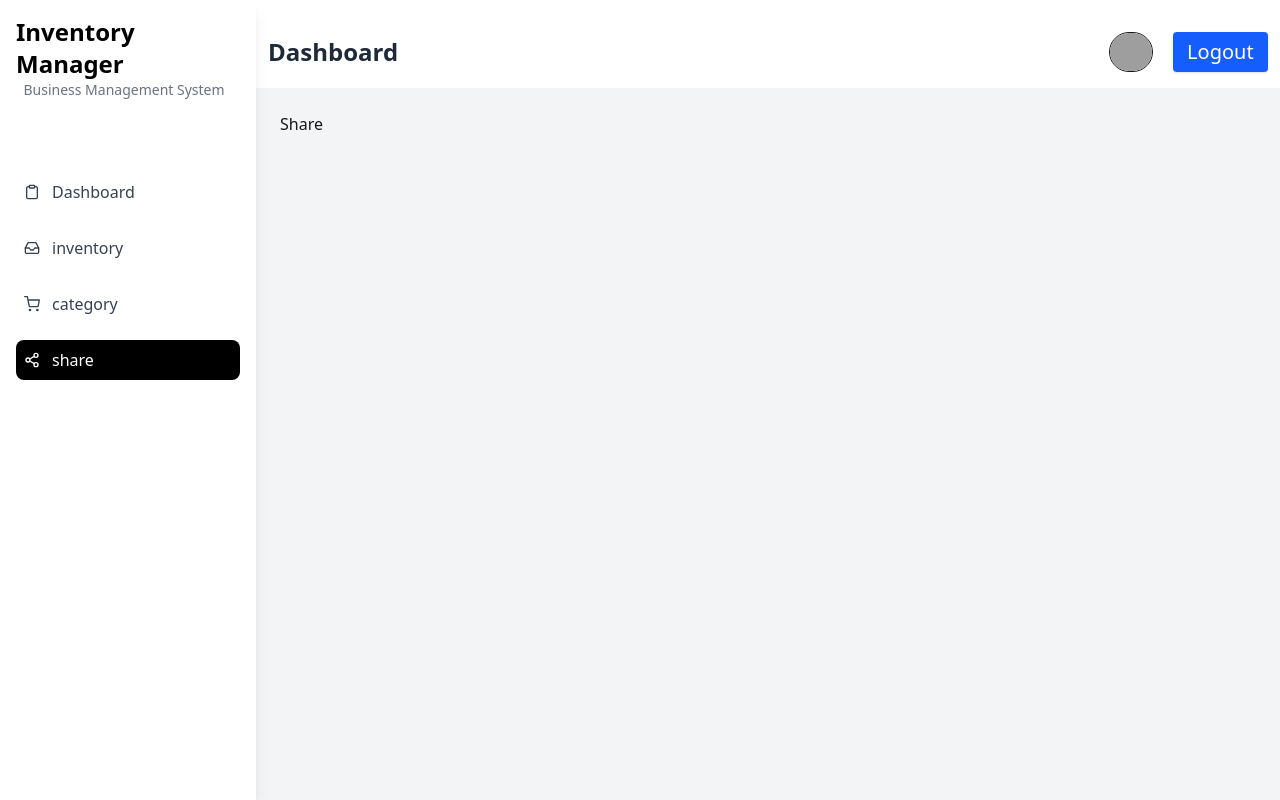
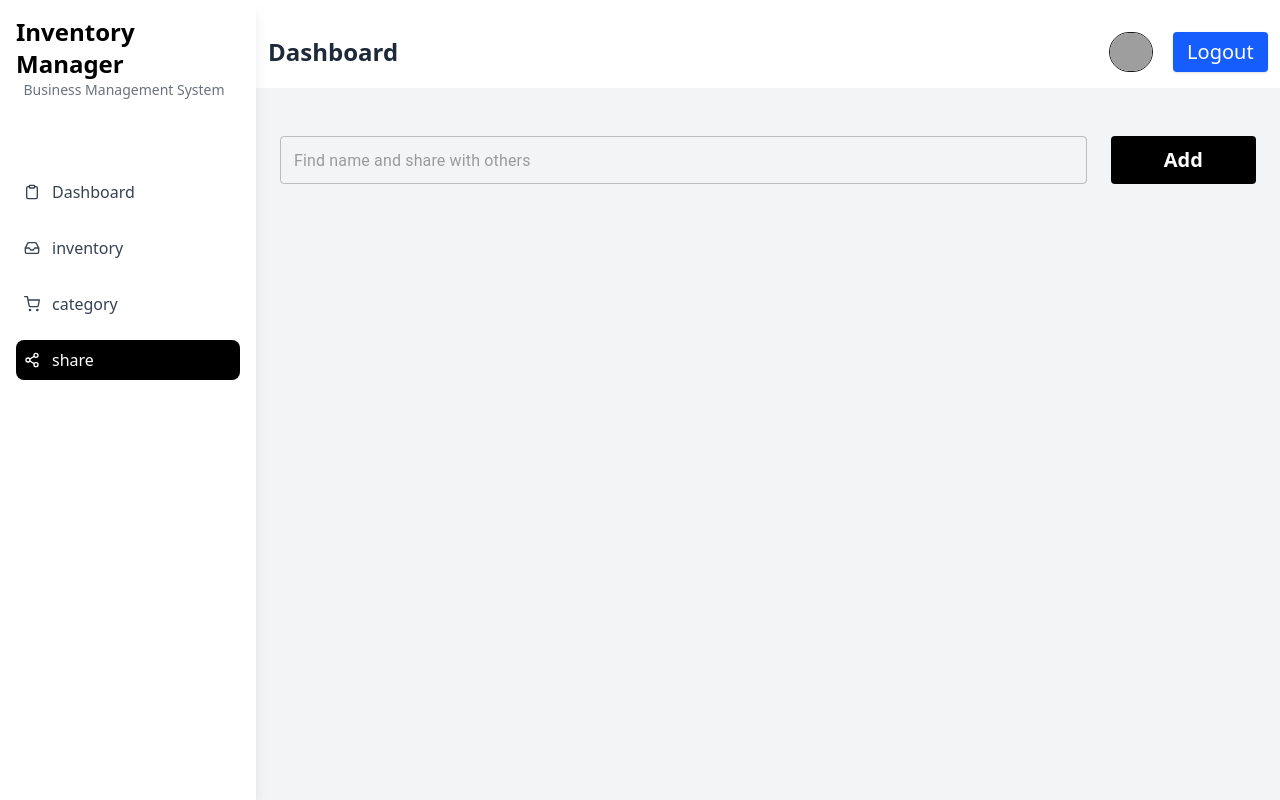
Before and after one commit to SakibFakir69/Dashboard-folder, a React (Vite) app: page /share in a window 1280 px wide. Built offline with nearby package versions, Linux system fonts and the light colour scheme; sample sign-in values are in the browser's storage; grey boxes are pictures that could not be loaded.

Commit message:
feat(share with other ) page add

```diff
--- a/src/page/dashboard/inventory/Category.jsx
+++ b/src/page/dashboard/inventory/Category.jsx
@@ -18,7 +18,7 @@ function Category() {
         <section className='flex w-full mt-10 gap-x-4 rounded '>
         {
           Array.from({length:4}).map((category,key)=>(
-            <div className='flex border bg-white shadow-2xl border-gray-600/10 rounded  p-1 pr-2'>
+            <div className='flex border bg-white shadow border-gray-600/20 rounded  p-1 pr-2'>
 
             <p className='text-black  w-20 text-center p-1'>{key}</p>
             <button>X</button>
--- a/src/page/dashboard/inventory/Share.jsx
+++ b/src/page/dashboard/inventory/Share.jsx
@@ -1,10 +1,25 @@
 
 
 import React from 'react'
+import { TextField } from '@mui/material'
+import SearchButton from '../../../components/ui/SearchButton'
+function Share() {
 
-function Share() {
+
+
+
+
   return (
-    <div>Share</div>
+    <div>
+        <section className="flex gap-x-6 mb-6 mt-6">
+        <TextField
+          placeholder="Find name and share with others"
+          sx={{ width: "100%", "& .MuiInputBase-root": { height: "48px" } }}
+        />
+        <SearchButton onClick={() => {}} title="Add" />
+      </section>
+
+    </div>
   )
 }
 
```
